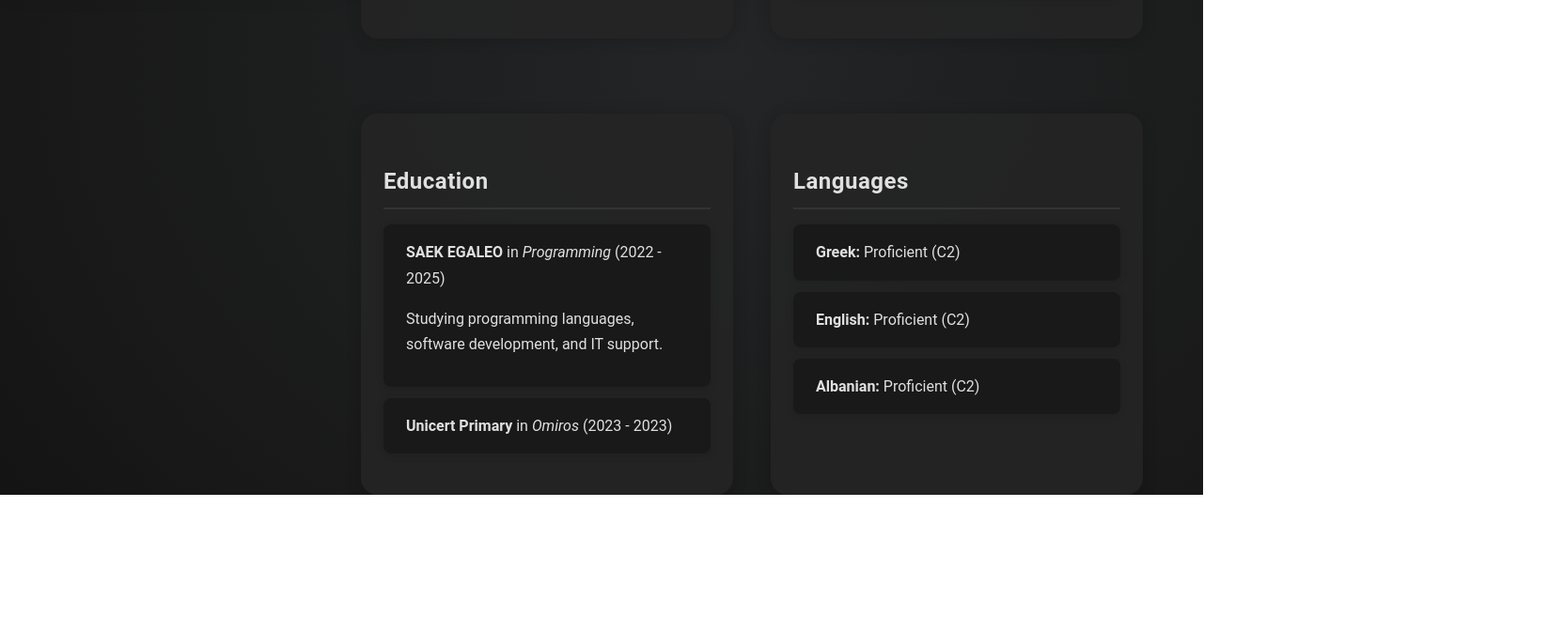
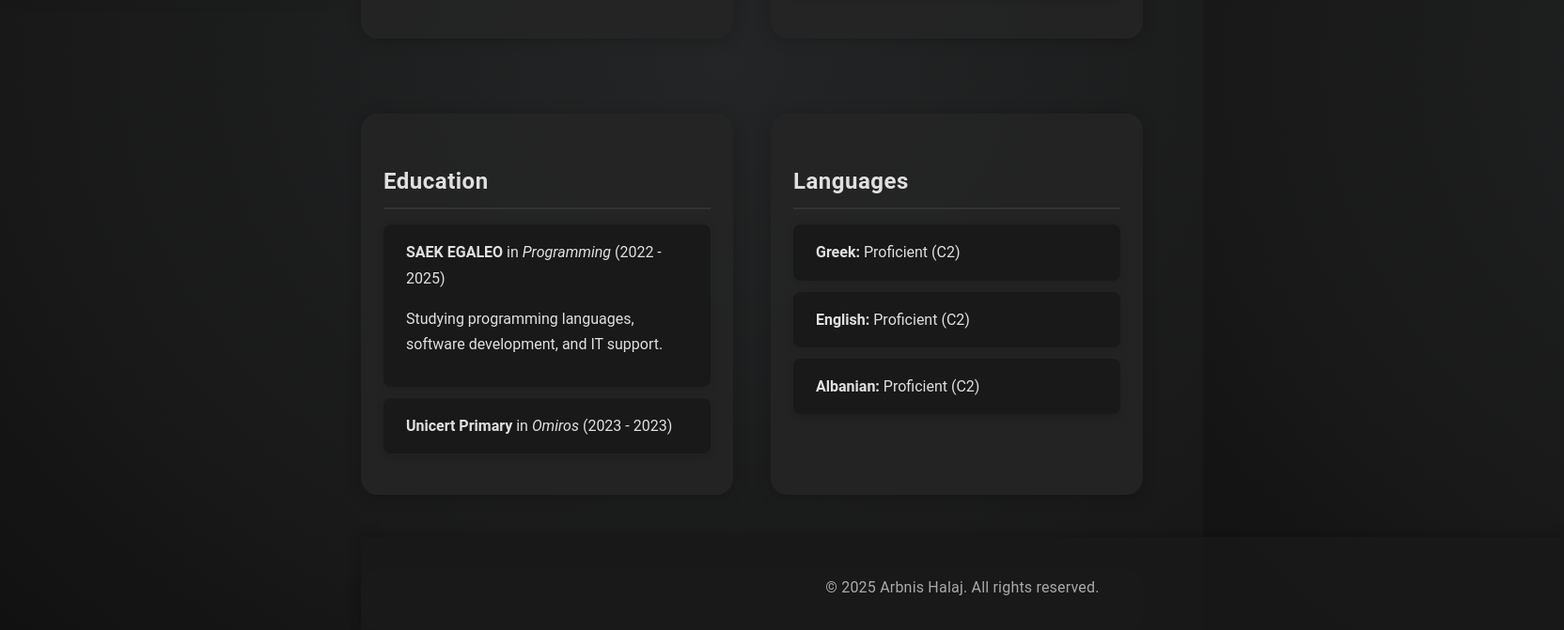
Before and after one commit to arbi2005/arbi2005.github.io, a plain HTML site: page index.html in a window 1280 px wide. Shown: the part 893-1564 px from the top of the page at 94% size, 1664 px wide, since content can reach past the window. Before the commit the page ends 1420 px from the top, so only its background shows below. Drawn offline with Linux system fonts and the light colour scheme.

```diff
--- a/index.html
+++ b/index.html
@@ -110,6 +110,13 @@
                         </ul>
                     </section>
                 </div>
+                <div>
+                <section>
+                    <footer>
+                        <p>&copy; 2025 Arbnis Halaj. All rights reserved.</p>
+                    </footer>
+                </section>
+                </div>
 
 
             </main>
```
